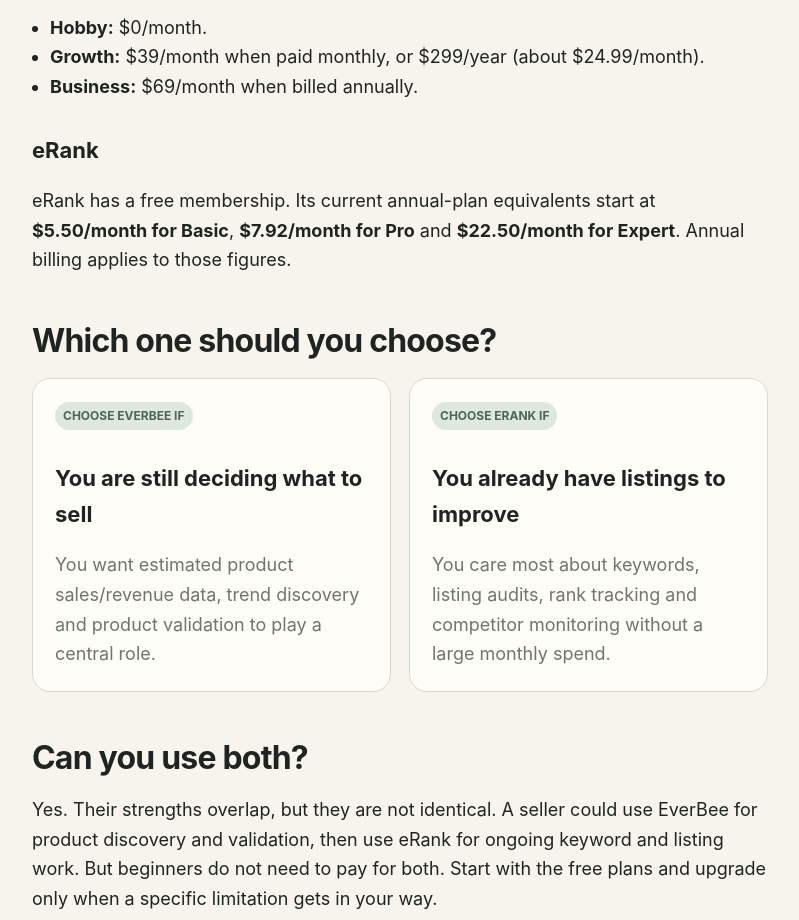
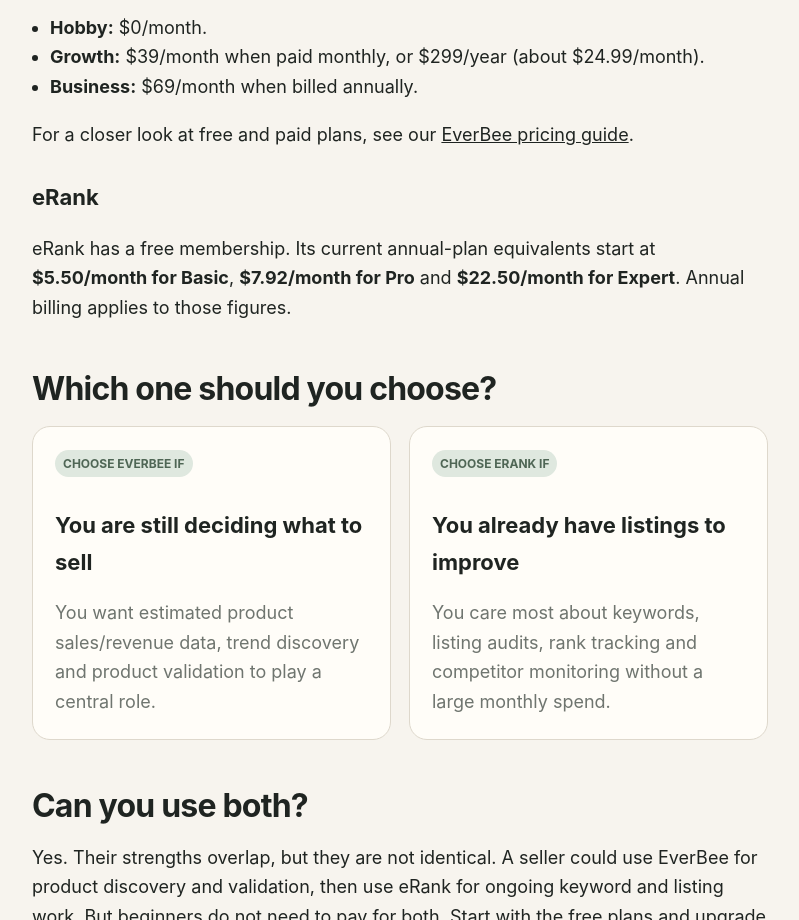
Before and after one commit to atoi-glitch/makershelf-starter, a plain HTML site: page blog/everbee-vs-erank.html in a window 1280 px wide. Shown: the part 2103-3023 px from the top of the page, without its empty margins (240-1039 px from the left). Drawn offline with Linux system fonts and the light colour scheme.

Commit message:
Link new EverBee pricing guide

```diff
--- a/blog/everbee-vs-erank.html
+++ b/blog/everbee-vs-erank.html
@@ -47,6 +47,8 @@
 <li><strong>Business:</strong> $69/month when billed annually.</li>
 </ul>
 
+<p>For a closer look at free and paid plans, see our <a href="everbee-pricing-2026.html">EverBee pricing guide</a>.</p>
+
 <h3>eRank</h3>
 <p>eRank has a free membership. Its current annual-plan equivalents start at <strong>$5.50/month for Basic</strong>, <strong>$7.92/month for Pro</strong> and <strong>$22.50/month for Expert</strong>. Annual billing applies to those figures.</p>
 
```
